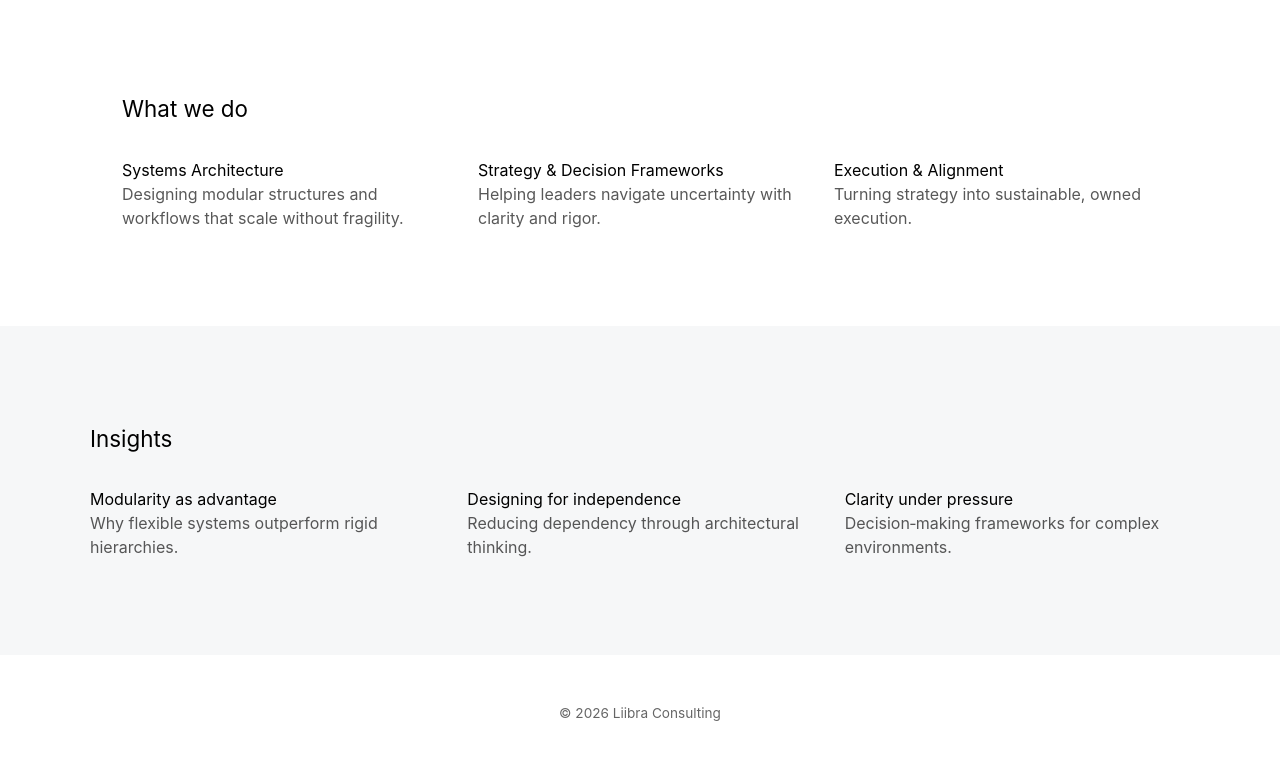
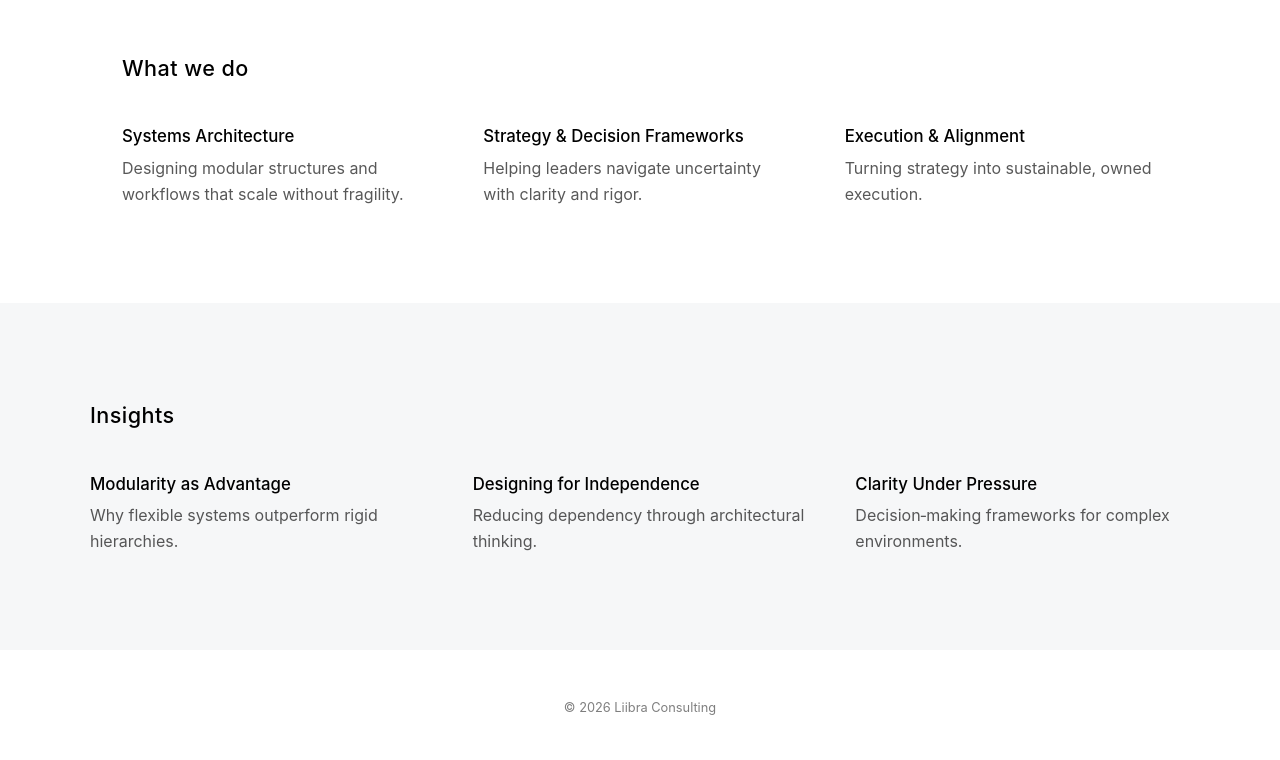
Before and after one commit to liibra-lab/liibra, a Next.js app: page / in a window 1280 px wide. Shown: the part 724-1484 px from the top of the page. Built offline with nearby package versions, Linux system fonts and the light colour scheme.

Commit message:
Update page.tsx

```diff
--- a/app/page.tsx
+++ b/app/page.tsx
@@ -11,7 +11,7 @@ export default function Home() {
       {/* HERO */}
       <section
         style={{
-          minHeight: "90vh",
+          minHeight: "85vh",
           display: "flex",
           flexDirection: "column",
           justifyContent: "center",
@@ -22,9 +22,10 @@ export default function Home() {
       >
         <h1
           style={{
-            fontSize: "3.6rem",
+            fontSize: "3.4rem",
             fontWeight: 600,
             letterSpacing: "-0.03em",
+            lineHeight: 1.1,
             marginBottom: "1rem",
           }}
         >
@@ -34,8 +35,8 @@ export default function Home() {
         <p
           style={{
             fontSize: "1.25rem",
-            maxWidth: "640px",
-            lineHeight: 1.55,
+            maxWidth: "600px",
+            lineHeight: 1.6,
             opacity: 0.65,
           }}
         >
@@ -44,27 +45,74 @@ export default function Home() {
       </section>
 
       {/* SERVICES */}
-      <section style={{ padding: "6rem 2rem", maxWidth: "1100px", margin: "0 auto" }}>
-        <h2 style={{ fontSize: "1.4rem", marginBottom: "2rem" }}>What we do</h2>
+      <section
+        style={{
+          padding: "6rem 2rem",
+          maxWidth: "1100px",
+          margin: "0 auto",
+        }}
+      >
+        <h2
+          style={{
+            fontSize: "1.35rem",
+            fontWeight: 500,
+            letterSpacing: "0.02em",
+            marginBottom: "2.5rem",
+            textAlign: "left",
+          }}
+        >
+          What we do
+        </h2>
 
-        <div style={{ display: "grid", gridTemplateColumns: "repeat(auto-fit, minmax(260px, 1fr))", gap: "2rem" }}>
+        <div
+          style={{
+            display: "grid",
+            gridTemplateColumns: "repeat(auto-fit, minmax(260px, 1fr))",
+            gap: "3rem",
+            alignItems: "start",
+          }}
+        >
           <div>
-            <h3>Systems Architecture</h3>
-            <p style={{ opacity: 0.65 }}>
+            <h3
+              style={{
+                fontSize: "1.05rem",
+                fontWeight: 500,
+                marginBottom: "0.4rem",
+              }}
+            >
+              Systems Architecture
+            </h3>
+            <p style={{ opacity: 0.65, lineHeight: 1.6 }}>
               Designing modular structures and workflows that scale without fragility.
             </p>
           </div>
 
           <div>
-            <h3>Strategy & Decision Frameworks</h3>
-            <p style={{ opacity: 0.65 }}>
+            <h3
+              style={{
+                fontSize: "1.05rem",
+                fontWeight: 500,
+                marginBottom: "0.4rem",
+              }}
+            >
+              Strategy & Decision Frameworks
+            </h3>
+            <p style={{ opacity: 0.65, lineHeight: 1.6 }}>
               Helping leaders navigate uncertainty with clarity and rigor.
             </p>
           </div>
 
           <div>
-            <h3>Execution & Alignment</h3>
-            <p style={{ opacity: 0.65 }}>
+            <h3
+              style={{
+                fontSize: "1.05rem",
+                fontWeight: 500,
+                marginBottom: "0.4rem",
+              }}
+            >
+              Execution & Alignment
+            </h3>
+            <p style={{ opacity: 0.65, lineHeight: 1.6 }}>
               Turning strategy into sustainable, owned execution.
             </p>
           </div>
@@ -72,28 +120,74 @@ export default function Home() {
       </section>
 
       {/* INSIGHTS */}
-      <section style={{ padding: "6rem 2rem", backgroundColor: "#f6f7f8" }}>
+      <section
+        style={{
+          padding: "6rem 2rem",
+          backgroundColor: "#f6f7f8",
+        }}
+      >
         <div style={{ maxWidth: "1100px", margin: "0 auto" }}>
-          <h2 style={{ fontSize: "1.4rem", marginBottom: "2rem" }}>Insights</h2>
+          <h2
+            style={{
+              fontSize: "1.35rem",
+              fontWeight: 500,
+              letterSpacing: "0.02em",
+              marginBottom: "2.5rem",
+              textAlign: "left",
+            }}
+          >
+            Insights
+          </h2>
 
-          <div style={{ display: "grid", gridTemplateColumns: "repeat(auto-fit, minmax(260px, 1fr))", gap: "2rem" }}>
+          <div
+            style={{
+              display: "grid",
+              gridTemplateColumns: "repeat(auto-fit, minmax(260px, 1fr))",
+              gap: "3rem",
+              alignItems: "start",
+            }}
+          >
             <div>
-              <h3>Modularity as advantage</h3>
-              <p style={{ opacity: 0.65 }}>
+              <h3
+                style={{
+                  fontSize: "1.05rem",
+                  fontWeight: 500,
+                  marginBottom: "0.4rem",
+                }}
+              >
+                Modularity as Advantage
+              </h3>
+              <p style={{ opacity: 0.65, lineHeight: 1.6 }}>
                 Why flexible systems outperform rigid hierarchies.
               </p>
             </div>
 
             <div>
-              <h3>Designing for independence</h3>
-              <p style={{ opacity: 0.65 }}>
+              <h3
+                style={{
+                  fontSize: "1.05rem",
+                  fontWeight: 500,
+                  marginBottom: "0.4rem",
+                }}
+              >
+                Designing for Independence
+              </h3>
+              <p style={{ opacity: 0.65, lineHeight: 1.6 }}>
                 Reducing dependency through architectural thinking.
               </p>
             </div>
 
             <div>
-              <h3>Clarity under pressure</h3>
-              <p style={{ opacity: 0.65 }}>
+              <h3
+                style={{
+                  fontSize: "1.05rem",
+                  fontWeight: 500,
+                  marginBottom: "0.4rem",
+                }}
+              >
+                Clarity Under Pressure
+              </h3>
+              <p style={{ opacity: 0.65, lineHeight: 1.6 }}>
                 Decision‑making frameworks for complex environments.
               </p>
             </div>
@@ -106,8 +200,8 @@ export default function Home() {
         style={{
           padding: "3rem 2rem",
           textAlign: "center",
-          fontSize: "0.85rem",
-          opacity: 0.6,
+          fontSize: "0.8rem",
+          opacity: 0.5,
         }}
       >
         © 2026 Liibra Consulting
```
